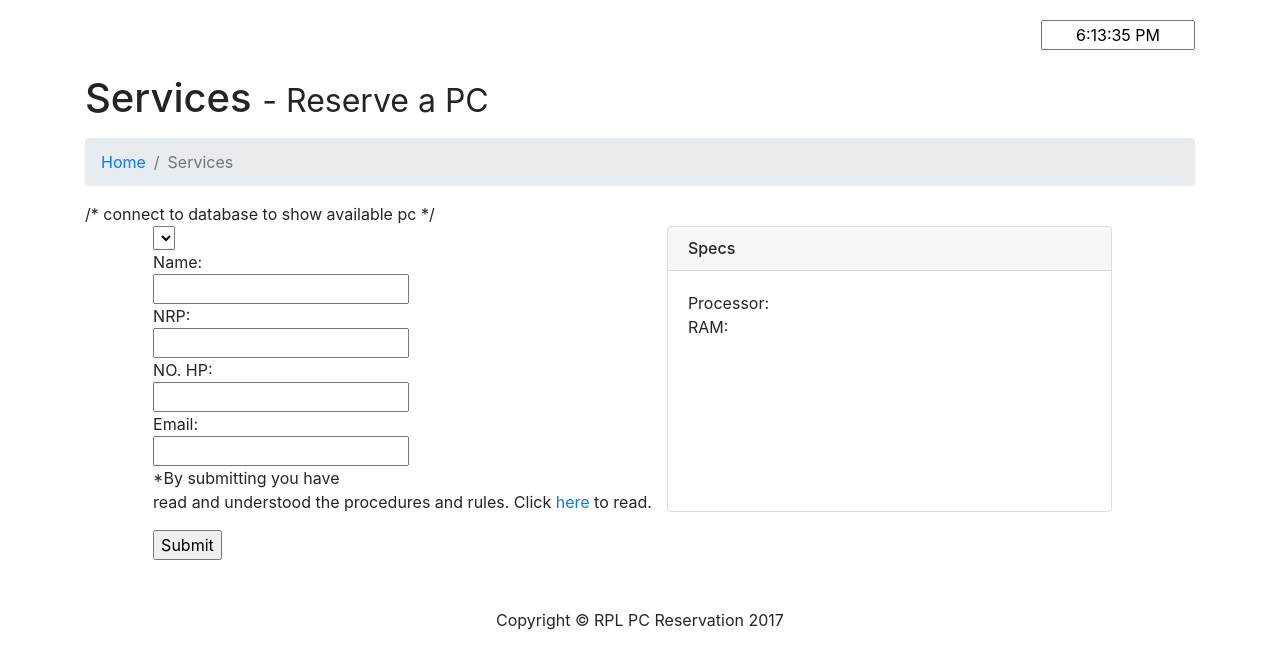
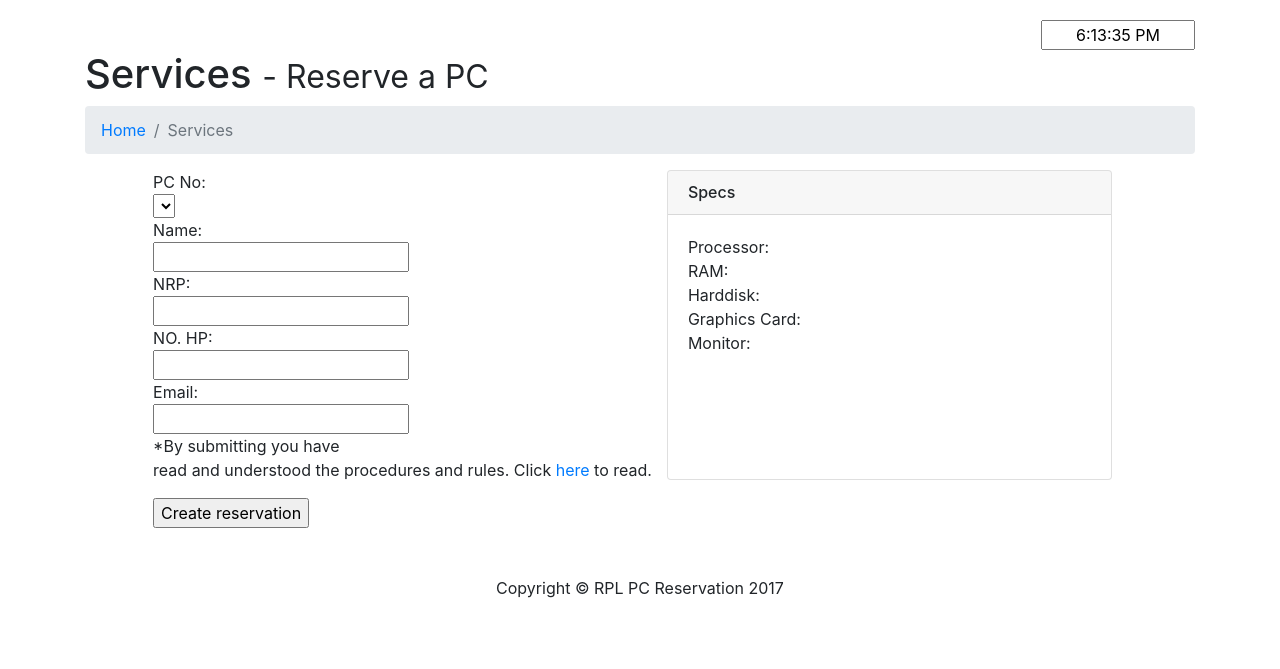
Before and after one commit to adisazhar123/reservasi, a CodeIgniter app: page /reservasi_rpl/index.php/services/index in a window 1280 px wide. Shown: the part 60-729 px from the top of the page. Run offline with CodeIgniter, Linux system fonts and the light colour scheme; data that the repository does not hold is empty; some libraries are stand-ins or nearby versions.

```diff
--- a/application/views/user/v_services.php
+++ b/application/views/user/v_services.php
@@ -30,23 +30,25 @@
         show()
       </script>
       <!-- Page Heading/Breadcrumbs -->
-      <h1 class="mt-4 mb-3">Services
+      <h1>Services
         <small>- Reserve a PC</small>
       </h1>
 
       <ol class="breadcrumb">
         <li class="breadcrumb-item">
-          <a href="index.html">Home</a>
+          <a href="<?php echo base_url();?>Home">Home</a>
         </li>
         <li class="breadcrumb-item active">Services</li>
       </ol>
 
-        /* connect to database to show available pc */
+        <!--connect to database to show available pc -->
 
       <div class="row" style="justify-content: center">
-        <form action="#" method="post">
+
+       <?php echo form_open('Services/create');?>
+        PC No: <br>
         <select name="id">
-          PC No: <br>
+
           <?php
             $link = mysqli_connect("localhost", "root", "", "db_test");
             $sql = mysqli_query($link, "SELECT * from computer");
@@ -69,13 +71,20 @@
           <input type="text" name="email">
           <p>*By submitting you have <br>read and understood the procedures and rules.
           Click<a href="index.html"> here</a> to read.</p>
-          <input type="submit" value="Submit">
+          <input type="submit" name="submit" value="Create reservation">
         </form>
+
         <div class="col-lg-5 mb-5">
           <div class="card h-100">
             <h6 class="card-header">Specs</h6>
             <div class="card-body">
-              <p class="card-text">Processor:<br>RAM:<br></p>
+              <div class="card-text"
+
+                <p>Processor:<br>RAM:<br>
+                Harddisk:<br>Graphics Card:<br>
+                Monitor:<br>
+                </p>
+              </div>
             </div>
           </div>
           </div>
```
